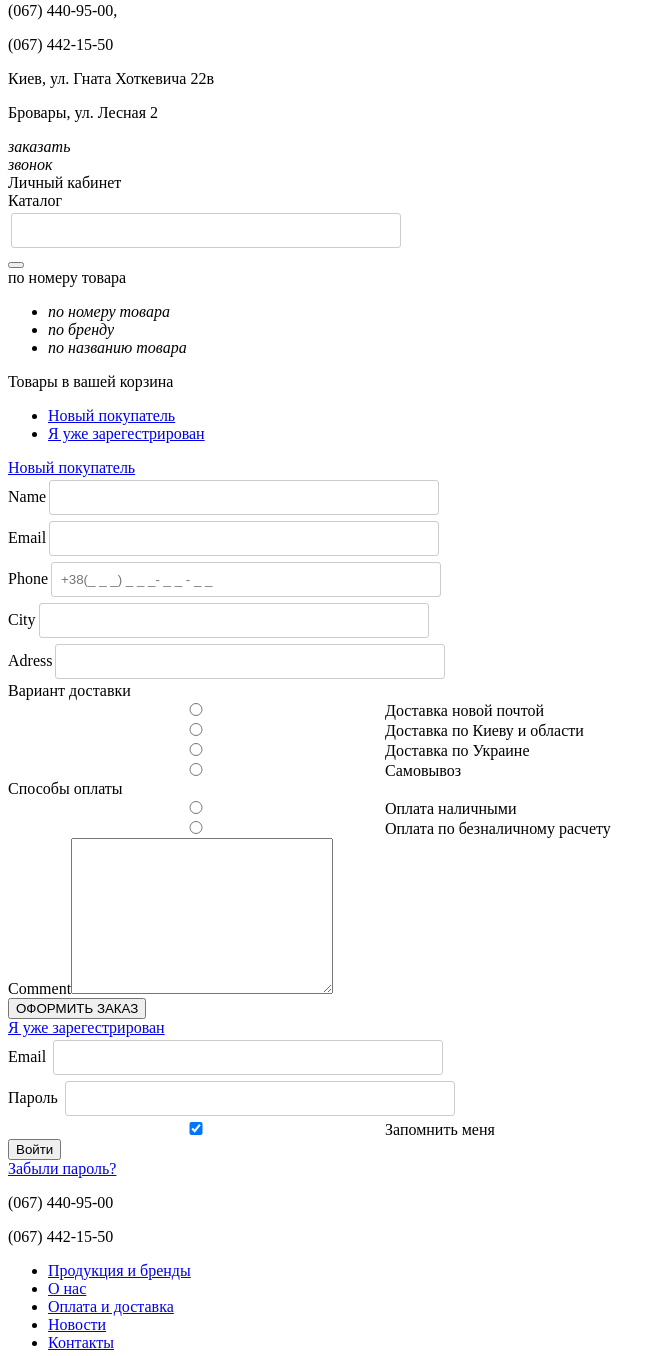
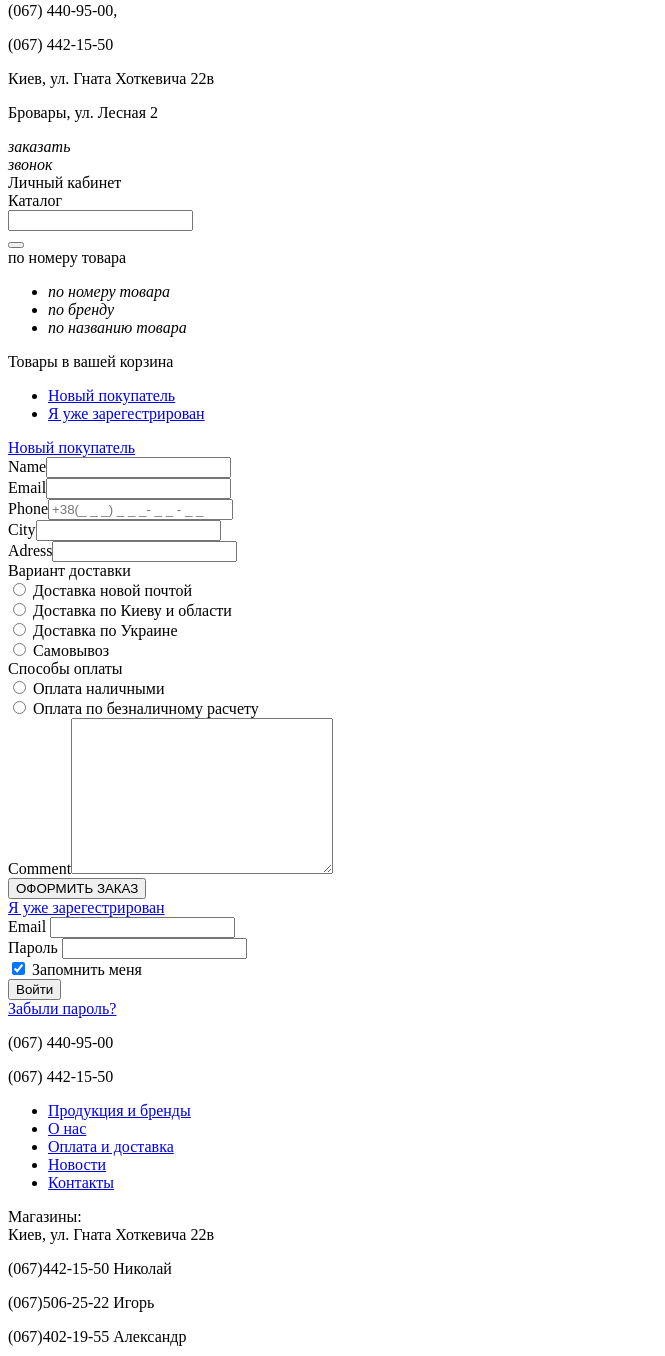
Before and after one commit to Dockdep/t_stroe, a Yii app: template frontend/views/order/basket.php in a window 1280 px wide. Shown: the part 446-1802 px from the top of the page, without its empty margins (0-665 px from the left). Run offline with PHP 8.4 and a stand-in for Yii, Linux system fonts and the light colour scheme; the template is opened without the code that fills it: most values are stand-ins (such as "Sample title", 1, 10 or a date in 2020); form fields are guessed from the names that the template uses; data that the repository does not hold is empty; some libraries are stand-ins or nearby versions.

Commit message:
nova poshta

```diff
--- a/frontend/views/order/_form.php
+++ b/frontend/views/order/_form.php
@@ -262,6 +262,9 @@ $js = <<< JS
                 }
             });
         });
+        jQuery.curCSS = function(element, prop, val) {
+            return jQuery(element).css(prop, val);
+        };
 JS;
 $this->registerJs(
     $js,
@@ -270,23 +273,6 @@ $this->registerJs(
 ?>
 
     <style type="text/css">
-        input {
-            border:1px solid #cccccc;
-            border-radius: 3px 3px 3px 3px;
-            width: 370px;
-            padding: 9px 9px 9px 9px;
-            margin: 3px 0px 3px 3px;
-            color: #e1e1e1;
-        }
-
-        input:focus {
-            border-color:#00cc33;
-            box-shadow:0 0 10px #d5d5d9;
-            -webkit-box-shadow:outset 0 1px 9px #d5d5d9;
-            -moz-box-shadow:outset 0 1px 9px #d5d5d9;
-            color:  #676767;
-        }
-
         /* min Jquery CSS elements for autocomplete */
         .ui-autocomplete { position: absolute; cursor: default; }
         .ui-menu { list-style:none; padding: 2px; margin: 0; display:block; float: left; background-color:#f9f9f9; border: 1px solid #efefef; border-radius: 3px 3px 3px 3px; }
```
